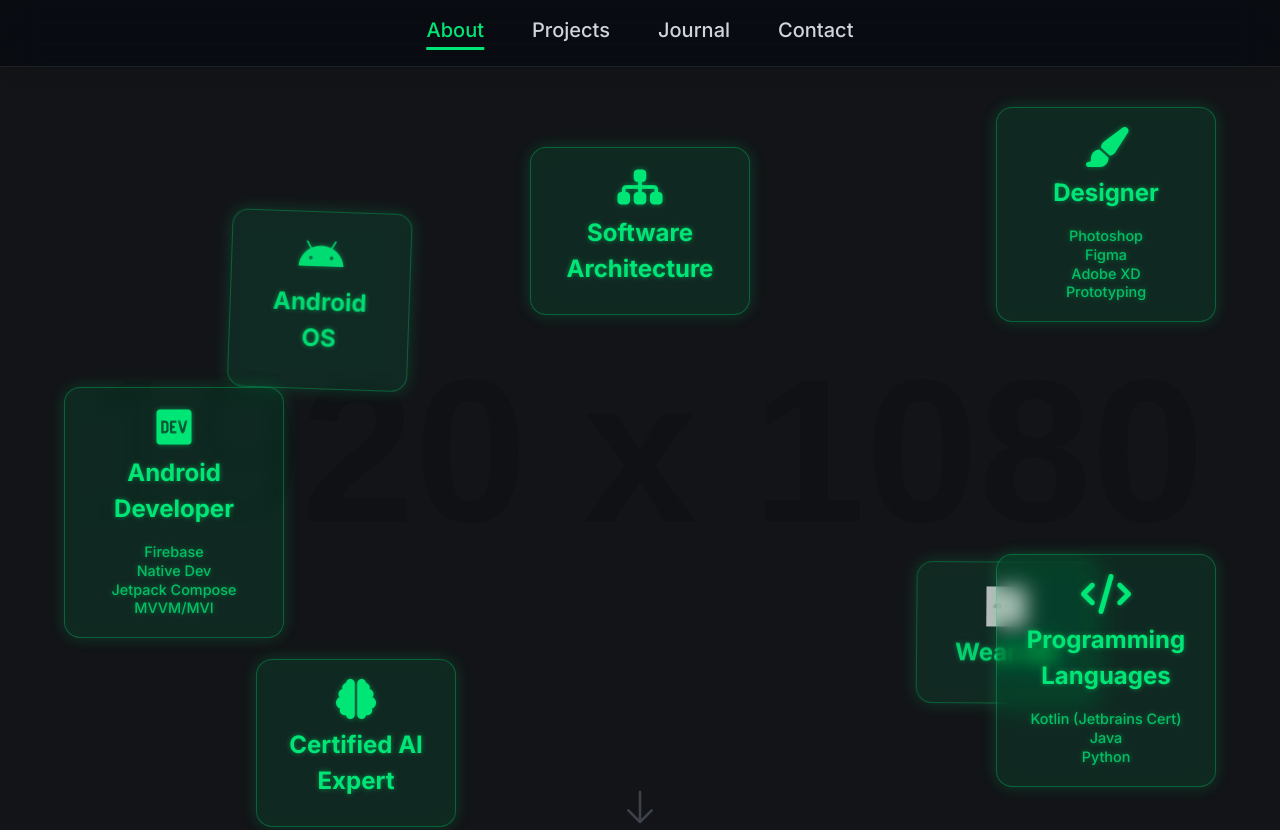
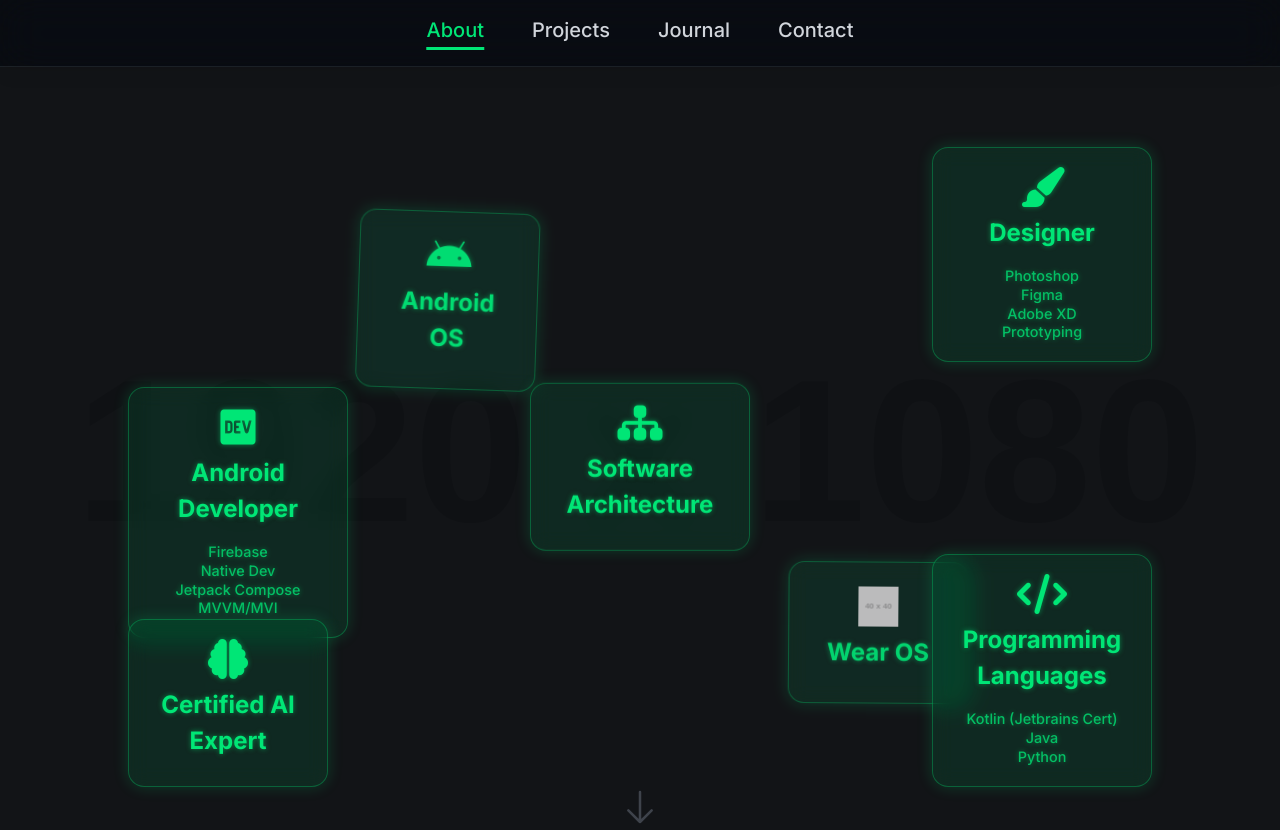
Before and after one commit to KarimTheCoder/coder-developer.github.io, a plain HTML site: page index.html in a window 1280 px wide. Shown: the top 830 px of the page. Drawn offline with nearby package versions, Linux system fonts and the light colour scheme; placeholder pictures from the web are drawn by us.

Commit message:
hero elements are more even

```diff
--- a/index.html
+++ b/index.html
@@ -230,10 +230,10 @@
             font-weight: 500;
         }
 
-        /* Specific positioning for OS elements (adjusted to be closer to center) */
+        /* Specific positioning for OS elements (adjusted to be spaced out more centrally) */
         .os-element-android {
             top: 20%;
-            left: 15%;
+            left: 25%;
             animation-delay: 0s;
             animation-duration: 22s;
             width: 180px;
@@ -241,7 +241,7 @@
         }
         .os-element-wearos {
             bottom: 20%;
-            right: 15%;
+            right: 25%;
             animation-delay: 3s;
             animation-duration: 25s;
             width: 180px;
@@ -249,7 +249,7 @@
         }
         .os-element-android-dev {
             top: 40%;
-            left: 5%;
+            left: 10%;
             animation-delay: 6s;
             animation-duration: 20s;
             width: 220px;
@@ -257,8 +257,8 @@
             padding: 1.2rem 1.8rem;
         }
         .os-element-designer {
-            top: 5%;
-            right: 5%;
+            top: 10%;
+            right: 10%;
             animation-delay: 9s;
             animation-duration: 23s;
             width: 220px;
@@ -266,18 +266,19 @@
             padding: 1.2rem 1.8rem;
         }
         .os-element-ai-expert {
-            bottom: 5%;
-            left: 20%;
+            bottom: 10%;
+            left: 10%;
             animation-delay: 12s;
             animation-duration: 24s;
             width: 200px;
             height: auto;
             padding: 1.2rem 1.8rem;
         }
+        /* Software Architecture (Centerpiece) */
         .os-element-software-arch {
-            top: 10%;
+            top: 50%;
             left: 50%;
-            transform: translateX(-50%); /* Keep centered for this one */
+            transform: translate(-50%, -50%); /* Fully centered */
             animation-delay: 15s;
             animation-duration: 21s;
             width: 220px;
@@ -286,9 +287,9 @@
         }
         .os-element-programming-langs {
             bottom: 10%;
-            right: 5%;
-            animation-delay: 18s; /* New delay */
-            animation-duration: 26s; /* New duration */
+            right: 10%;
+            animation-delay: 18s;
+            animation-duration: 26s;
             width: 220px;
             height: auto;
             padding: 1.2rem 1.8rem;
@@ -346,9 +347,9 @@
                 width: 160px;
             }
             .os-element-software-arch {
-                top: 5%;
+                top: 50%; /* Center vertically */
                 left: 50%;
-                transform: translateX(-50%);
+                transform: translateX(-50%); /* Center horizontally */
                 width: 180px;
             }
             .os-element-programming-langs {
```
